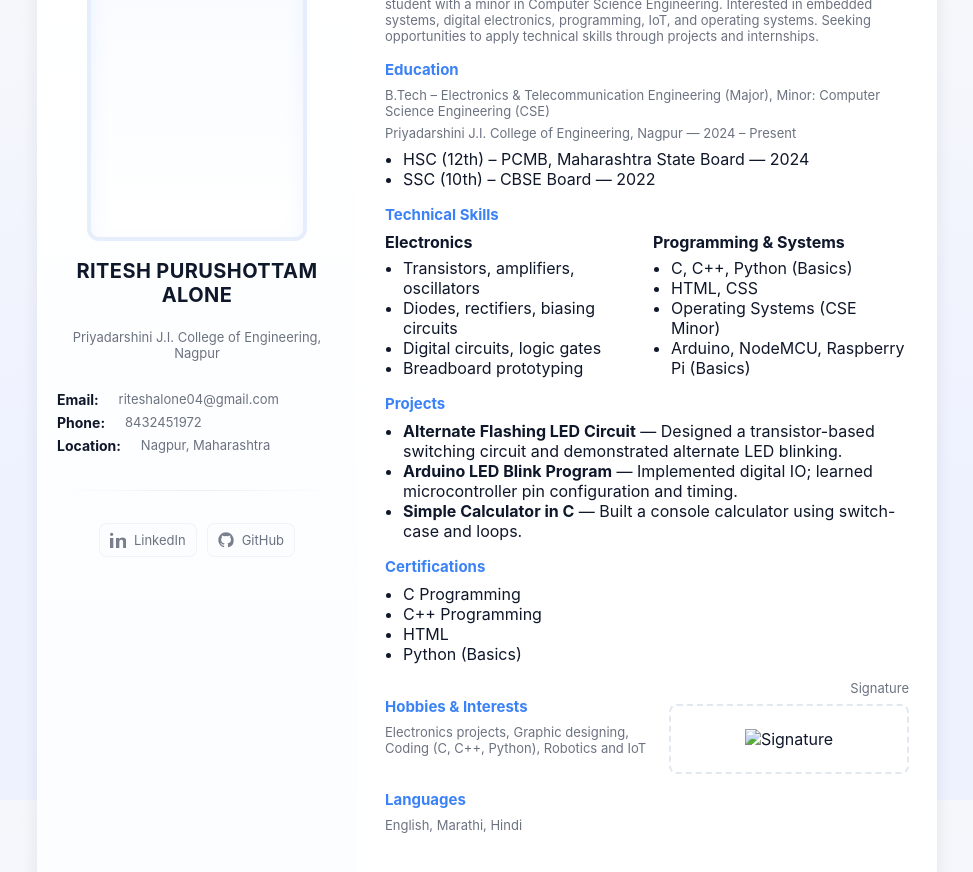
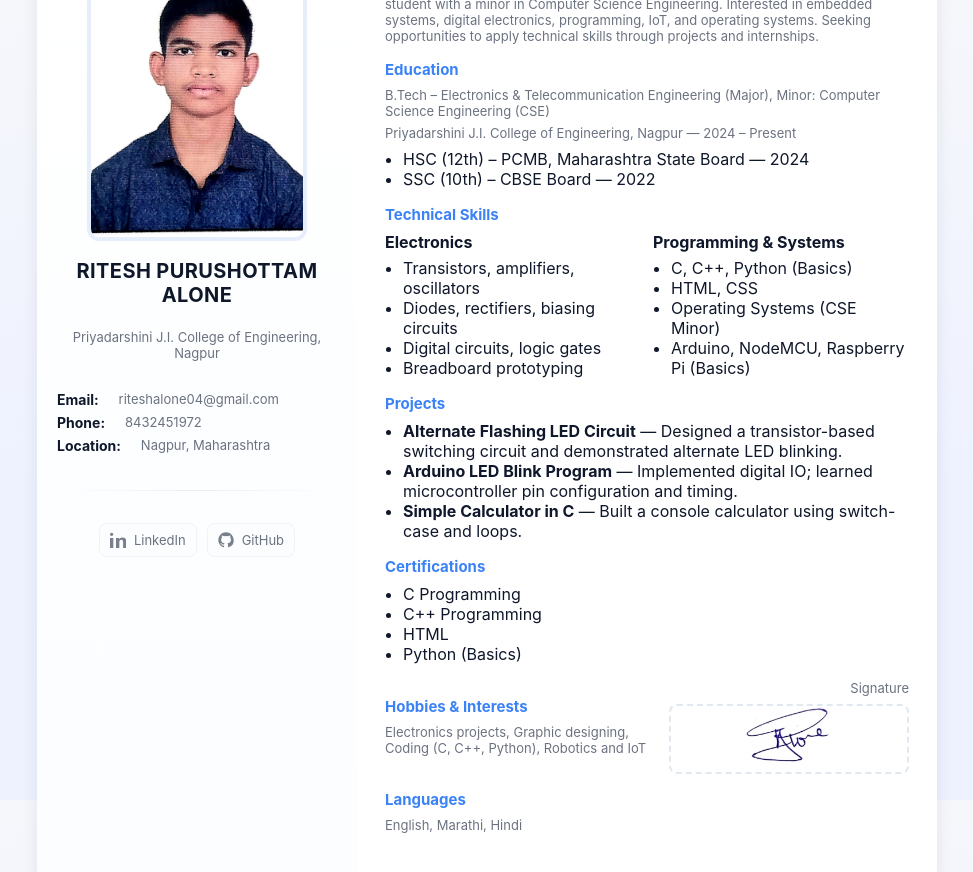
Before and after one commit to riteshalone04/resume, a plain HTML site: page code.html in a window 1280 px wide. Shown: the whole page, without its empty margins (153-1126 px from the left). Drawn offline with Linux system fonts and the light colour scheme.

Commit message:
Update image sources to use JPEG files

```diff
--- a/code.html
+++ b/code.html
@@ -148,7 +148,7 @@
     <aside class="left">
       <!-- Replace the image src below with your photo path -->
       <div class="photo-frame">
-        <img class="photo" src="images/photo.jpg" alt="Ritesh Photo"/>
+        <img class="photo" src="photo.jpeg" alt="Ritesh Photo"/>
       </div>
 
       <h1>RITESH PURUSHOTTAM ALONE</h1>
@@ -248,7 +248,7 @@
           <div class="small">Signature</div>
           <!-- Replace signature image src below -->
           <div class="signature-wrap" style="margin-top:8px">
-            <img src="images/signature.png" alt="Signature" />
+            <img src="signature.jpeg" alt="Signature" />
           </div>
         </div>
       </section>
```
